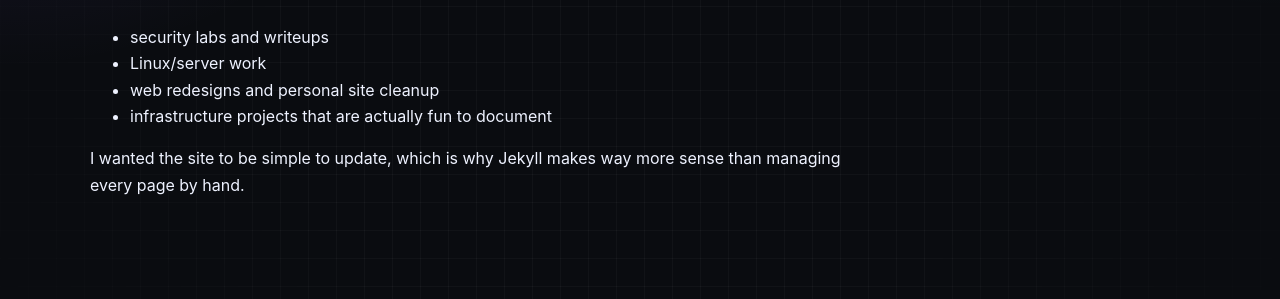
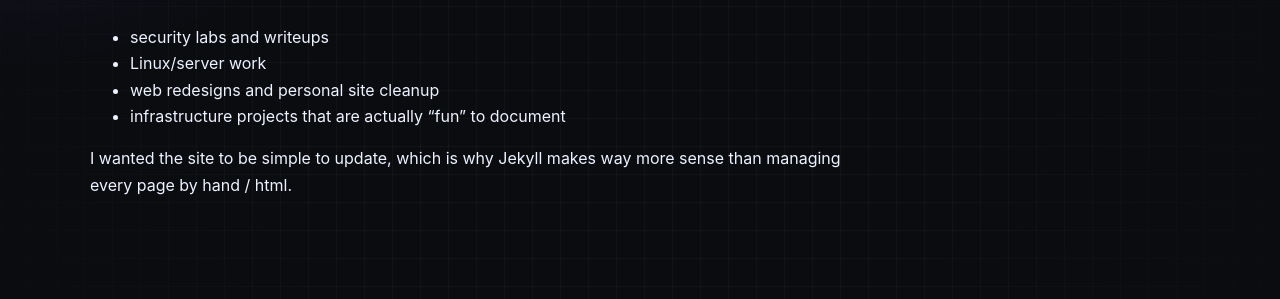
Before and after one commit to re1gn182/re1gn182.github.io, a Jekyll site: the page built from _posts/2026-04-15-what-im-building.md, in a window 1280 px wide. Shown: the part 414-713 px from the top of the page. Built offline with Jekyll 4.4.1, drawn with Linux system fonts in a browser that asks for light colours.

Commit message:
Update 2026-04-15-what-im-building.md

```diff
--- a/_posts/2026-04-15-what-im-building.md
+++ b/_posts/2026-04-15-what-im-building.md
@@ -11,6 +11,6 @@ Right now I’m focused on a mix of cybersecurity, Linux, and web projects.
 - security labs and writeups
 - Linux/server work
 - web redesigns and personal site cleanup
-- infrastructure projects that are actually fun to document
+- infrastructure projects that are actually "fun" to document
 
-I wanted the site to be simple to update, which is why Jekyll makes way more sense than managing every page by hand.
+I wanted the site to be simple to update, which is why Jekyll makes way more sense than managing every page by hand / html.
```
